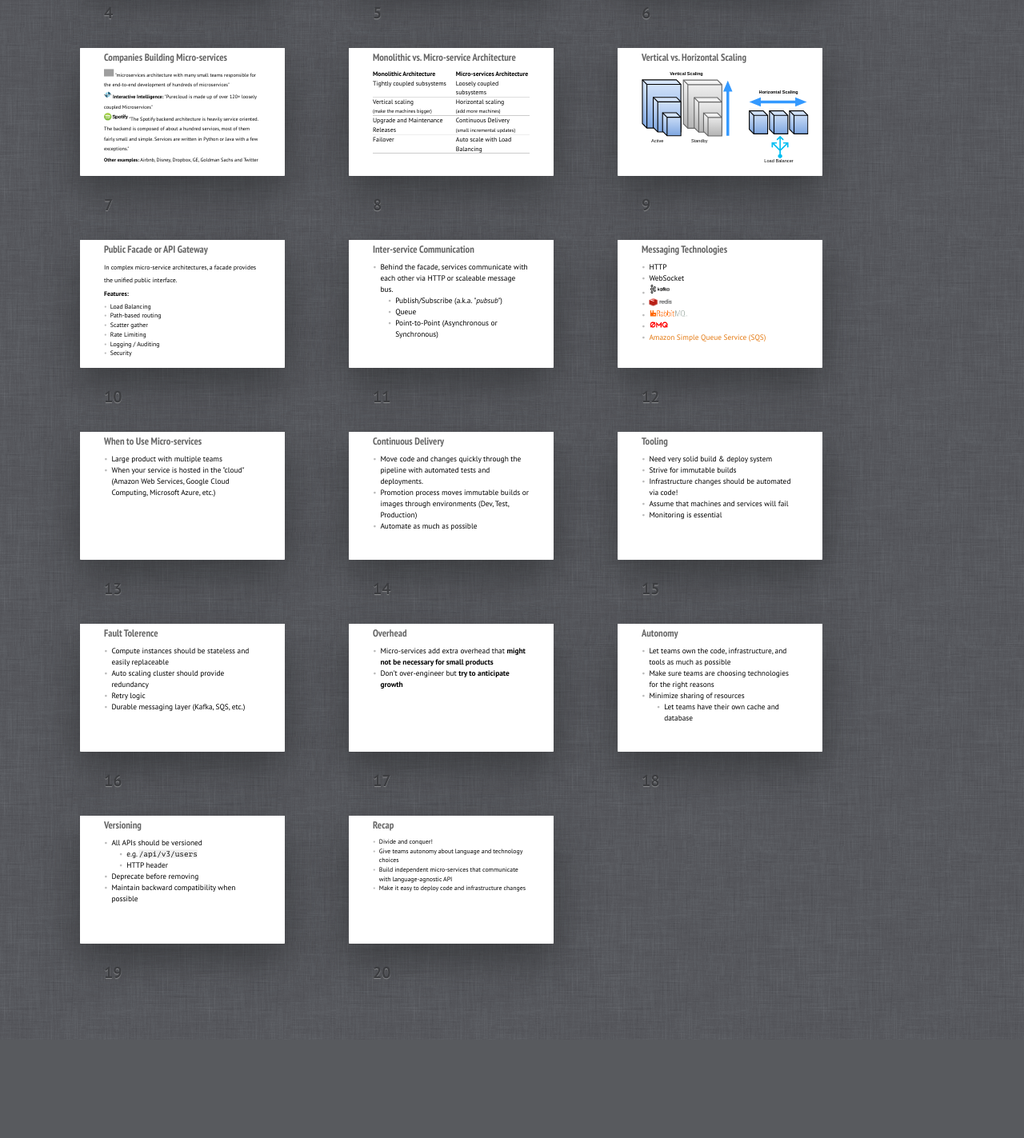
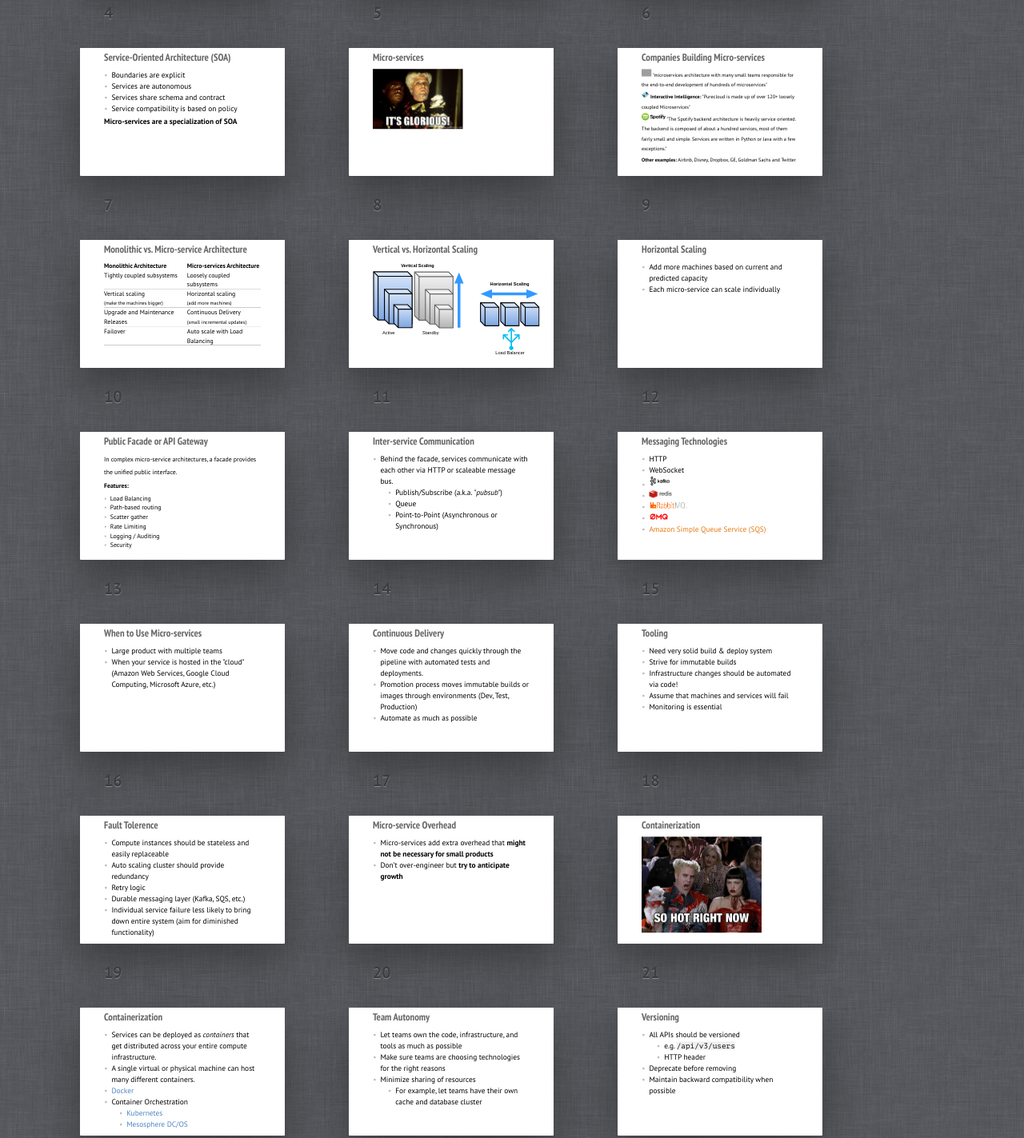
Before and after one commit to philidem/philidem.github.io, a plain HTML site: page tech-talks/micro-services/index.html in a window 1280 px wide. Shown: the part 600-2023 px from the top of the page at 80% size. Before the commit the page ends 1900 px from the top, so only its background shows below. Drawn offline with Linux system fonts and the light colour scheme; grey boxes are pictures that could not be loaded.

Commit message:
Publishing new version

```diff
--- a/tech-talks/micro-services/index.html
+++ b/tech-talks/micro-services/index.html
@@ -22,14 +22,26 @@ are combined into a single program.</p>
 <li>Difficult to scale horizontally</li>
 <li>Difficult to upgrade (with possible downtime) which results in less frequent upgrades (stale deployments)</li>
 </ul>
-</div></section><section class="slide"><h2>Micro-service Architecture Diagram</h2><div><img src="http://philidem.github.io/Micro-Service-Architecture-5d3e793e.svg" style="width: auto; height: 90%"></div></section><section class="slide"><h2>Companies Building Micro-services</h2><div><p><img src="http://philidem.github.io/logo-netflix-6d8daaa7.png" style="height: 1.5em; width: auto;">
+</div></section><section class="slide"><h2>Micro-service Architecture Diagram</h2><div><img src="http://philidem.github.io/Micro-Service-Architecture-5d3e793e.svg" style="width: auto; height: 90%"></div></section><section class="slide"><h2>Service-Oriented Architecture (SOA)</h2><div class="large"><ul>
+<li>Boundaries are explicit</li>
+<li>Services are autonomous</li>
+<li>Services share schema and contract</li>
+<li>Service compatibility is based on policy</li>
+</ul>
+<p><strong>Micro-services are a specialization of SOA</strong></p>
+</div></section><section class="slide"><h2>Micro-services</h2><div class="large"><p><img src="http://philidem.github.io/its-glorious-8ed170f8.jpg" style="width: 450px; height: auto"></p>
+</div></section><section class="slide"><h2>Companies Building Micro-services</h2><div><p><img src="http://philidem.github.io/logo-netflix-6d8daaa7.png" style="height: 1.5em; width: auto;">
 &quot;microservices architecture with many small teams responsible for the end-to-end development of hundreds of microservices&quot;</p>
 <p><img src="http://philidem.github.io/logo-2786e776.svg" style="height: 1.5em; width: auto;"> <strong>Interactive Intelligence:</strong>
 &quot;Purecloud is made up of over 120+ loosely coupled Microservices&quot;</p>
 <p><img src="http://philidem.github.io/logo-spotify-c708b5e1.png" style="height: 1.5em; width: auto;">
 &quot;The Spotify backend architecture is heavily service oriented. The backend is composed of about a hundred services, most of them fairly small and simple. Services are written in Python or Java with a few exceptions.&quot;</p>
 <p><strong>Other examples:</strong> Airbnb, Disney, Dropbox, GE, Goldman Sachs and Twitter</p>
-</div></section><section class="slide"><h2>Monolithic vs. Micro-service Architecture</h2><div class="medium"><table><thead><tr><th>Monolithic Architecture</th><th>Micro-services Architecture</th></tr></thead><tbody><tr><td>Tightly coupled subsystems</td><td>Loosely coupled subsystems</td></tr><tr><td>Vertical scaling<br><div class="subtext">(make the machines bigger)</div></td><td>Horizontal scaling<br><div class="subtext">(add more machines)</div></td></tr><tr><td>Upgrade and Maintenance Releases</td><td>Continuous Delivery <div class="subtext">(small incremental updates)</div></td></tr><tr><td>Failover</td><td>Auto scale with Load Balancing</td></tr></tbody></table></div></section><section class="slide"><h2>Vertical vs. Horizontal Scaling</h2><div><img src="http://philidem.github.io/Scaling-6c27b53e.svg" style="width: auto; height: 90%"></div></section><section class="slide"><h2>Public Facade or API Gateway</h2><div class="medium"><p>In complex micro-service architectures, a facade provides the unified public interface.</p>
+</div></section><section class="slide"><h2>Monolithic vs. Micro-service Architecture</h2><div class="medium"><table><thead><tr><th>Monolithic Architecture</th><th>Micro-services Architecture</th></tr></thead><tbody><tr><td>Tightly coupled subsystems</td><td>Loosely coupled subsystems</td></tr><tr><td>Vertical scaling<br><div class="subtext">(make the machines bigger)</div></td><td>Horizontal scaling<br><div class="subtext">(add more machines)</div></td></tr><tr><td>Upgrade and Maintenance Releases</td><td>Continuous Delivery <div class="subtext">(small incremental updates)</div></td></tr><tr><td>Failover</td><td>Auto scale with Load Balancing</td></tr></tbody></table></div></section><section class="slide"><h2>Vertical vs. Horizontal Scaling</h2><div><img src="http://philidem.github.io/Scaling-6c27b53e.svg" style="width: auto; height: 90%"></div></section><section class="slide"><h2>Horizontal Scaling</h2><div class="large"><ul>
+<li>Add more machines based on current and predicted capacity</li>
+<li>Each micro-service can scale individually</li>
+</ul>
+</div></section><section class="slide"><h2>Public Facade or API Gateway</h2><div class="medium"><p>In complex micro-service architectures, a facade provides the unified public interface.</p>
 <p><strong>Features:</strong></p>
 <ul>
 <li>Load Balancing</li>
@@ -79,17 +91,33 @@ via HTTP or scaleable message bus.<ul>
 <li>Auto scaling cluster should provide redundancy</li>
 <li>Retry logic</li>
 <li>Durable messaging layer (Kafka, SQS, etc.)</li>
+<li>Individual service failure less likely to bring down entire system
+(aim for diminished functionality)</li>
 </ul>
-</div></section><section class="slide"><h2>Overhead</h2><div class="large"><ul>
+</div></section><section class="slide"><h2>Micro-service Overhead</h2><div class="large"><ul>
 <li>Micro-services add extra overhead that <strong>might not be
 necessary for small products</strong></li>
 <li>Don’t over-engineer but <strong>try to anticipate growth</strong></li>
 </ul>
-</div></section><section class="slide"><h2>Autonomy</h2><div class="large"><ul>
+</div></section><section class="slide"><h2>Containerization</h2><div class="large"><p><img src="http://philidem.github.io/so-hot-right-now-152ec980.jpg" style="width: 600px; height: auto"></p>
+</div></section><section class="slide"><h2>Containerization</h2><div class="large"><ul>
+<li>Services can be deployed as <em>containers</em>
+that get distributed across your entire
+compute infrastructure.</li>
+<li>A single virtual or physical machine can host
+many different containers.</li>
+<li><a href="https://www.docker.com/" target="_blank">Docker</a></li>
+<li>Container Orchestration<ul>
+<li><a href="http://kubernetes.io/" target="_blank">Kubernetes</a></li>
+<li><a href="https://mesosphere.com/" target="_blank">Mesosphere DC/OS</a></li>
+</ul>
+</li>
+</ul>
+</div></section><section class="slide"><h2>Team Autonomy</h2><div class="large"><ul>
 <li>Let teams own the code, infrastructure, and tools as much as possible</li>
 <li>Make sure teams are choosing technologies for the right reasons</li>
 <li>Minimize sharing of resources<ul>
-<li>Let teams have their own cache and database</li>
+<li>For example, let teams have their own cache and database cluster</li>
 </ul>
 </li>
 </ul>
```
Also changed, not shown: its-glorious-8ed170f8.jpg (added), so-hot-right-now-152ec980.jpg (added).
